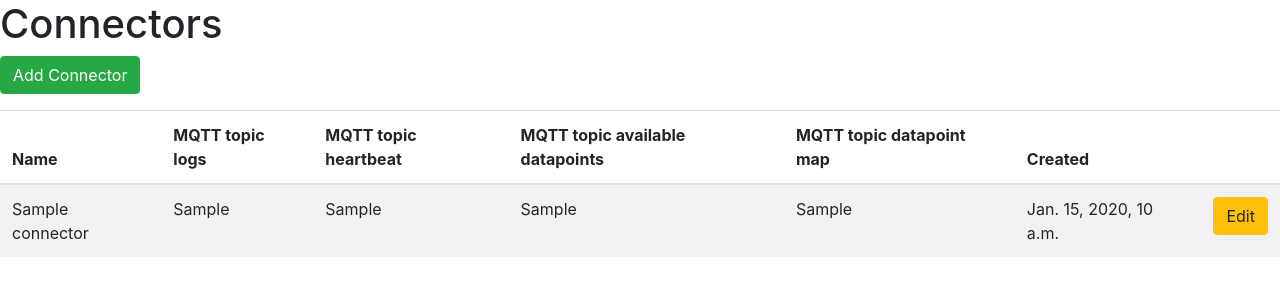
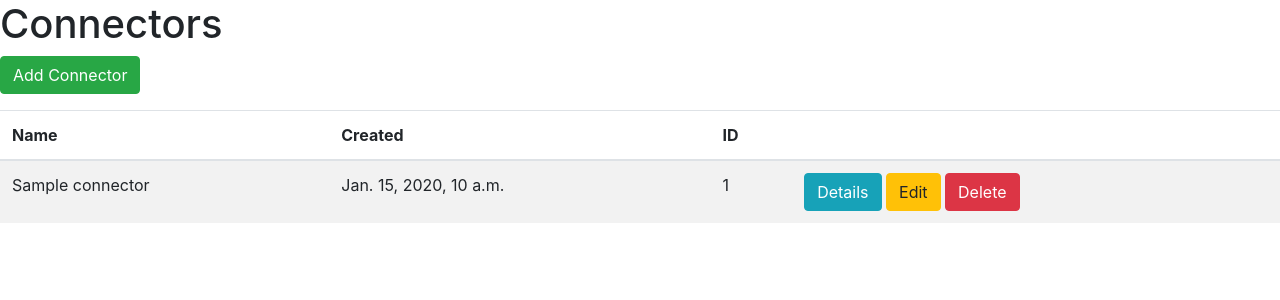
Before and after one commit to fzi-forschungszentrum-informatik/BEMCom, a Django app: template services/APIs/django/django_code/admin_interface/templates/connector_list.html in a window 1280 px wide. Shown: the top 300 px of the page. Run offline with Django 3.2, Linux system fonts and the light colour scheme; the template is opened without the code that fills it: most values are stand-ins (such as "Sample title", 1, 10 or a date in 2020); parts of the project's set-up code (start-up, migrations or seed data) failed here and were passed over.

Commit message:
Detailed connector view, shortened connector list

```diff
--- a/services/APIs/django/django_code/admin_interface/templates/connector_list.html
+++ b/services/APIs/django/django_code/admin_interface/templates/connector_list.html
@@ -9,11 +9,8 @@
     <thead>
       <tr>
           <th>Name</th>
-          <th>MQTT topic logs</th>
-          <th>MQTT topic heartbeat</th>
-          <th>MQTT topic available datapoints</th>
-          <th>MQTT topic datapoint map</th>
           <th>Created</th>
+          <th>ID</th>
           <th></th>
 
       </tr>
@@ -22,12 +19,13 @@
        {% for connector in object_list %}
           <tr>
               <td>{{ connector.name }}</td>
-              <td>{{ connector.mqtt_topic_logs }}</td>
-              <td>{{ connector.mqtt_topic_heartbeat }}</td>
-              <td>{{ connector.mqtt_topic_available_datapoints }}</td>
-              <td>{{ connector.mqtt_topic_datapoint_map }}</td>
               <td>{{ connector.date_created }}</td>
-              <td> <a href="{% url "edit_connector" connector.id %}" class="btn btn-warning" role="button">Edit</a></td>
+              <td>{{ connector.id }}</td>
+              <td>
+                  <a href="{% url "connector_detail" connector.name %}" class="btn btn-info" role="button">Details</a>
+                  <a href="{% url "edit_connector" connector.id %}" class="btn btn-warning" role="button">Edit</a>
+                  <a href="{% url "delete_connector" connector.id %}" class="btn btn-danger" role="button">Delete</a>
+              </td>
 
           </tr>
         {% endfor %}
--- a/services/APIs/django/django_code/admin_interface/templates/edit_connector.html
+++ b/services/APIs/django/django_code/admin_interface/templates/edit_connector.html
@@ -4,7 +4,7 @@
 	<h2>Edit Connector</h2>
 	<form method="POST"> {% csrf_token %}
         {{ form.as_p }}
-		<button type="submit" class="btn btn-primary">Save changes</button>
+		<button type="submit" class="btn btn-primary">Save</button>
 		<a href="{% url "connector_list" %}" class="btn btn-danger" role="button" >Cancel</a>
 
 	</form>
--- a/services/APIs/django/django_code/general_configuration/urls.py
+++ b/services/APIs/django/django_code/general_configuration/urls.py
@@ -15,12 +15,18 @@ Including another URLconf
 """
 from django.contrib import admin
 from django.urls import path
-from admin_interface.views import AddConnectorView, ConnectorListView, EditConnectorView
+from django.views.generic import DetailView
+from admin_interface import models
+from admin_interface.views import \
+    AddConnectorView, ConnectorListView, EditConnectorView, \
+    DeleteConnectorView, ConnectorDetailView
 
 urlpatterns = [
     path('admin/', admin.site.urls),
+    path('connectors/<slug:name>', ConnectorDetailView.as_view(), name="connector_detail"),
     path('connectors/', ConnectorListView.as_view(), name="connector_list"),
     path('connectors/add', AddConnectorView.as_view(), name="add_connector"),
     path('connectors/edit/<int:id>', EditConnectorView.as_view(), name="edit_connector"),
+    path('connectors/delete/<int:id>', DeleteConnectorView.as_view(), name="delete_connector"),
 
 ]
```
Also changed, not shown: services/APIs/django/django_code/admin_interface/models.py (+10 -1 lines), services/APIs/django/django_code/admin_interface/templates/connector_detail.html (added, +15 -0 lines), services/APIs/django/django_code/admin_interface/templates/delete_connector.html (added, +10 -0 lines), services/APIs/django/django_code/admin_interface/views.py (+34 -3 lines).
